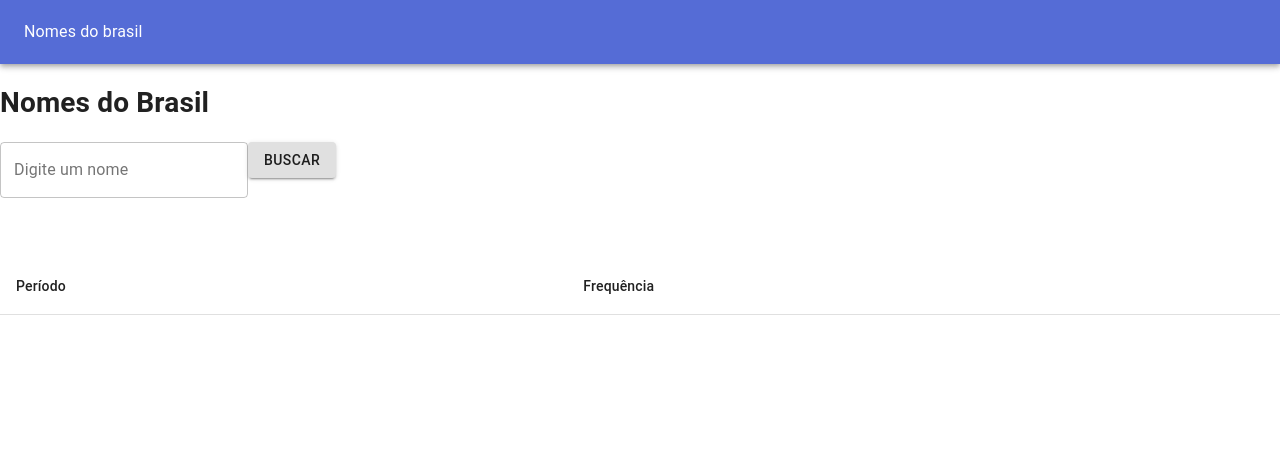
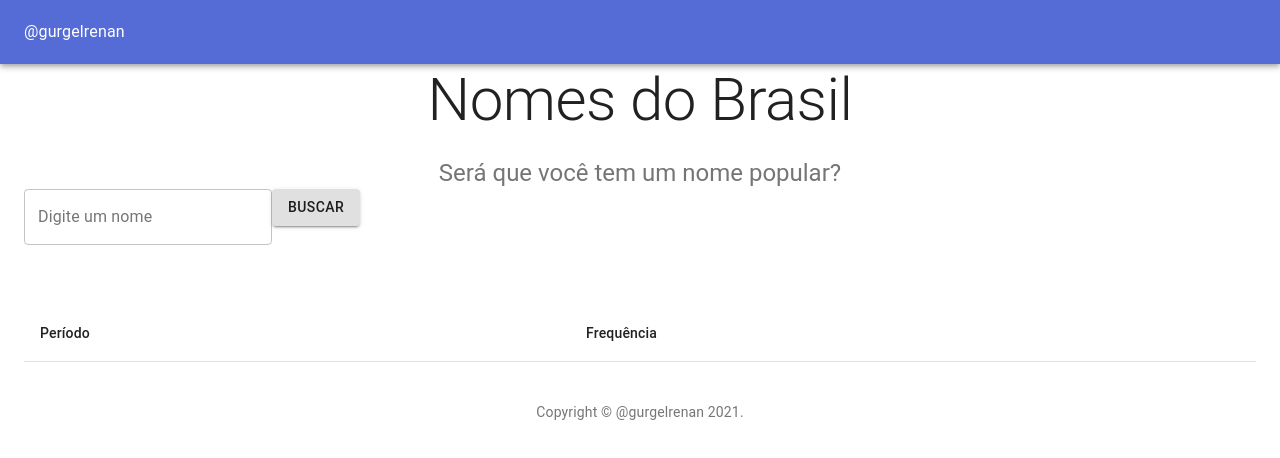
Before and after one commit to gurgelrenan/nomes-brasil, a React (Create React App) app: page / in a window 1280 px wide. Shown: the top 458 px of the page. Built offline with nearby package versions, Linux system fonts and the light colour scheme; the HTML template or start-up script is replaced by a standard one.

Commit message:
Improve layout

```diff
--- a/src/components/header/header.component.jsx
+++ b/src/components/header/header.component.jsx
@@ -14,7 +14,7 @@ const Header = () => {
   return (
     <AppBar position="static">
       <Toolbar>
-        <Typography className={classes.typographyStyles}>Nomes do brasil</Typography>
+        <Typography className={classes.typographyStyles}>@gurgelrenan</Typography>
       </Toolbar>
     </AppBar>
   );
--- a/src/components/search-names/search-names.component.jsx
+++ b/src/components/search-names/search-names.component.jsx
@@ -7,8 +7,25 @@ import TableBody from '@material-ui/core/TableBody';
 import TableCell from '@material-ui/core/TableCell';
 import TableHead from '@material-ui/core/TableHead';
 import TableRow from '@material-ui/core/TableRow';
+import Container from '@material-ui/core/Container';
+import Typography from '@material-ui/core/Typography';
 import Grid from '@material-ui/core/Grid';
+import Box from '@material-ui/core/Box';
 import Header from '../header/header.component';
+import Link from '@material-ui/core/Link';
+
+function Copyright() {
+  return (
+    <Typography variant="body2" color="textSecondary" align="center">
+      {'Copyright © '}
+      <Link color="inherit" href="https://github.com/gurgelrenan/salary-overview">
+        @gurgelrenan
+      </Link>{' '}
+      {new Date().getFullYear()}
+      {'.'}
+    </Typography>
+  );
+}
 
 const SearchNames = () => {
   const [name, setName] = useState('');
@@ -44,9 +61,17 @@ const SearchNames = () => {
   return (
     <div>
       <Header />
-      <Grid container>
+      <Container component="main">
+        <Typography component="h1" variant="h2" align="center" color="textPrimary" gutterBottom>
+          Nomes do Brasil
+        </Typography>
+        <Typography variant="h5" align="center" color="textSecondary" component="p">
+          Será que você tem um nome popular?
+        </Typography>
+      </Container>
+
+      <Container component="main">
         <Grid item xs={12}>
-          <h1>Nomes do Brasil</h1>
           <form onSubmit={(e) => handleSubmit(e)}>
             <TextField
               label="Digite um nome"
@@ -57,9 +82,7 @@ const SearchNames = () => {
           </form>
           <span>{errorMessage}</span>
         </Grid>
-      </Grid>
 
-      <Grid container>
         <Grid item xs={12}>
           {nameData.nome}<br />
           {nameData.sexo}<br />
@@ -83,7 +106,13 @@ const SearchNames = () => {
             </TableBody>
           </Table>
         </Grid>
-      </Grid>
+      </Container>
+
+      <Container component="footer">
+        <Box mt={5}>
+          <Copyright />
+        </Box>
+      </Container>
     </div>
   );
 };
```
